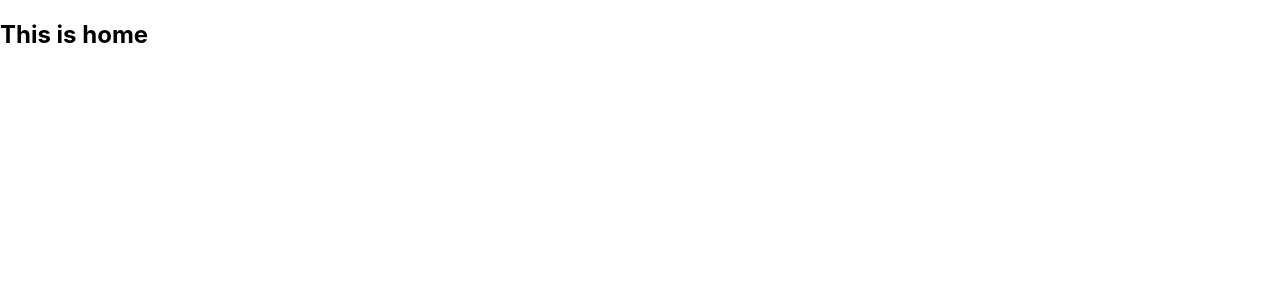
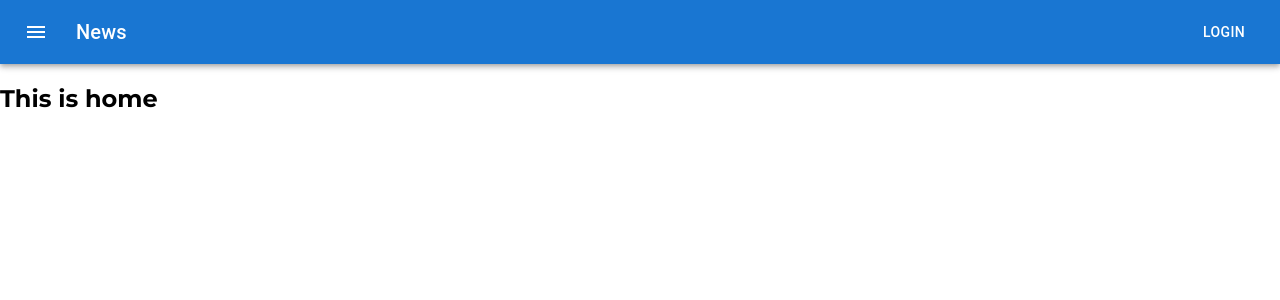
Before and after one commit to kmfoysal/doctors-world-client-side, a React (Create React App) app: page / in a window 1280 px wide. Shown: the top 300 px of the page. Built offline with nearby package versions, Linux system fonts and the light colour scheme.

Commit message:
Intigrated MUI & adding google fonts

```diff
--- a/package.json
+++ b/package.json
@@ -3,6 +3,10 @@
   "version": "0.1.0",
   "private": true,
   "dependencies": {
+    "@emotion/react": "^11.5.0",
+    "@emotion/styled": "^11.3.0",
+    "@mui/icons-material": "^5.0.5",
+    "@mui/material": "^5.0.6",
     "@testing-library/jest-dom": "^5.15.0",
     "@testing-library/react": "^11.2.7",
     "@testing-library/user-event": "^12.8.3",
--- a/public/index.html
+++ b/public/index.html
@@ -24,7 +24,7 @@
       work correctly both with client-side routing and a non-root public URL.
       Learn how to configure a non-root public URL by running `npm run build`.
     -->
-    <title>React App</title>
+    <title>Doctors World</title>
   </head>
   <body>
     <noscript>You need to enable JavaScript to run this app.</noscript>
--- a/src/App.js
+++ b/src/App.js
@@ -1,11 +1,13 @@
 import { BrowserRouter as Router, Route, Switch } from "react-router-dom";
 import './App.css';
 import Home from "./pages/Home/Home";
+import Navigation from "./pages/Home/Shared/Navigation/Navigation";
 
 function App() {
   return (
     <div className="">
       <Router>
+        <Navigation></Navigation>
         <Switch>
           <Route exact path='/'>
             <Home></Home>
--- a/src/index.css
+++ b/src/index.css
@@ -1,13 +1,12 @@
+@import url("https://fonts.googleapis.com/css2?family=Montserrat:wght@400;500;700&display=swap");
+
 body {
   margin: 0;
-  font-family: -apple-system, BlinkMacSystemFont, 'Segoe UI', 'Roboto', 'Oxygen',
-    'Ubuntu', 'Cantarell', 'Fira Sans', 'Droid Sans', 'Helvetica Neue',
-    sans-serif;
+  font-family: "Montserrat", sans-serif;
   -webkit-font-smoothing: antialiased;
   -moz-osx-font-smoothing: grayscale;
 }
 
 code {
-  font-family: source-code-pro, Menlo, Monaco, Consolas, 'Courier New',
-    monospace;
+  font-family: "Montserrat", sans-serif;
 }
--- /dev/null
+++ b/src/pages/Home/Shared/Navigation/Navigation.js
@@ -0,0 +1,34 @@
+import MenuIcon from '@mui/icons-material/Menu';
+import AppBar from '@mui/material/AppBar';
+import Box from '@mui/material/Box';
+import Button from '@mui/material/Button';
+import IconButton from '@mui/material/IconButton';
+import Toolbar from '@mui/material/Toolbar';
+import Typography from '@mui/material/Typography';
+import React from 'react';
+
+const Navigation = () => {
+    return (
+        <Box sx={{ flexGrow: 1 }}>
+            <AppBar position="static">
+            <Toolbar>
+                <IconButton
+                size="large"
+                edge="start"
+                color="inherit"
+                aria-label="menu"
+                sx={{ mr: 2 }}
+                >
+                <MenuIcon />
+                </IconButton>
+                <Typography variant="h6" component="div" sx={{ flexGrow: 1 }}>
+                News
+                </Typography>
+                <Button color="inherit">Login</Button>
+            </Toolbar>
+            </AppBar>
+        </Box>
+    );
+};
+
+export default Navigation;
```
Also changed, not shown: 1 other file (tests, documents, lock files or other folders).
